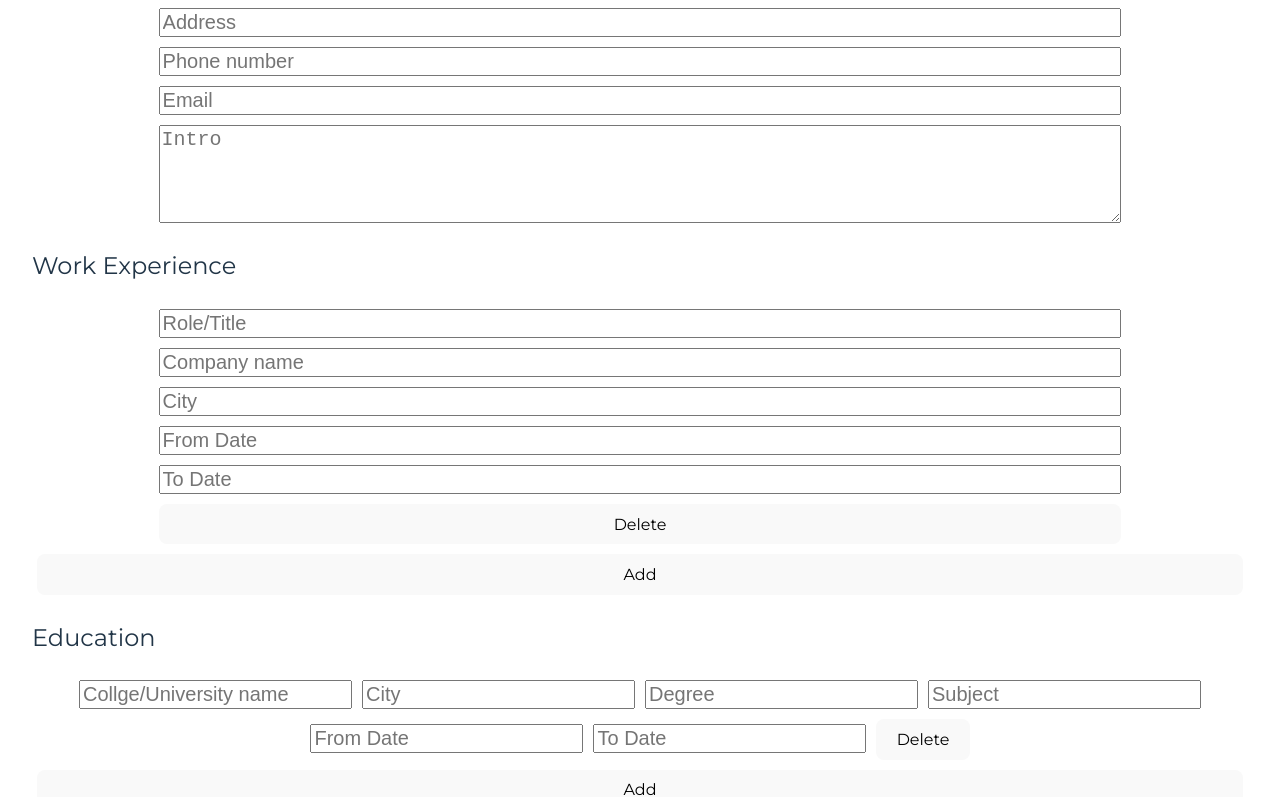
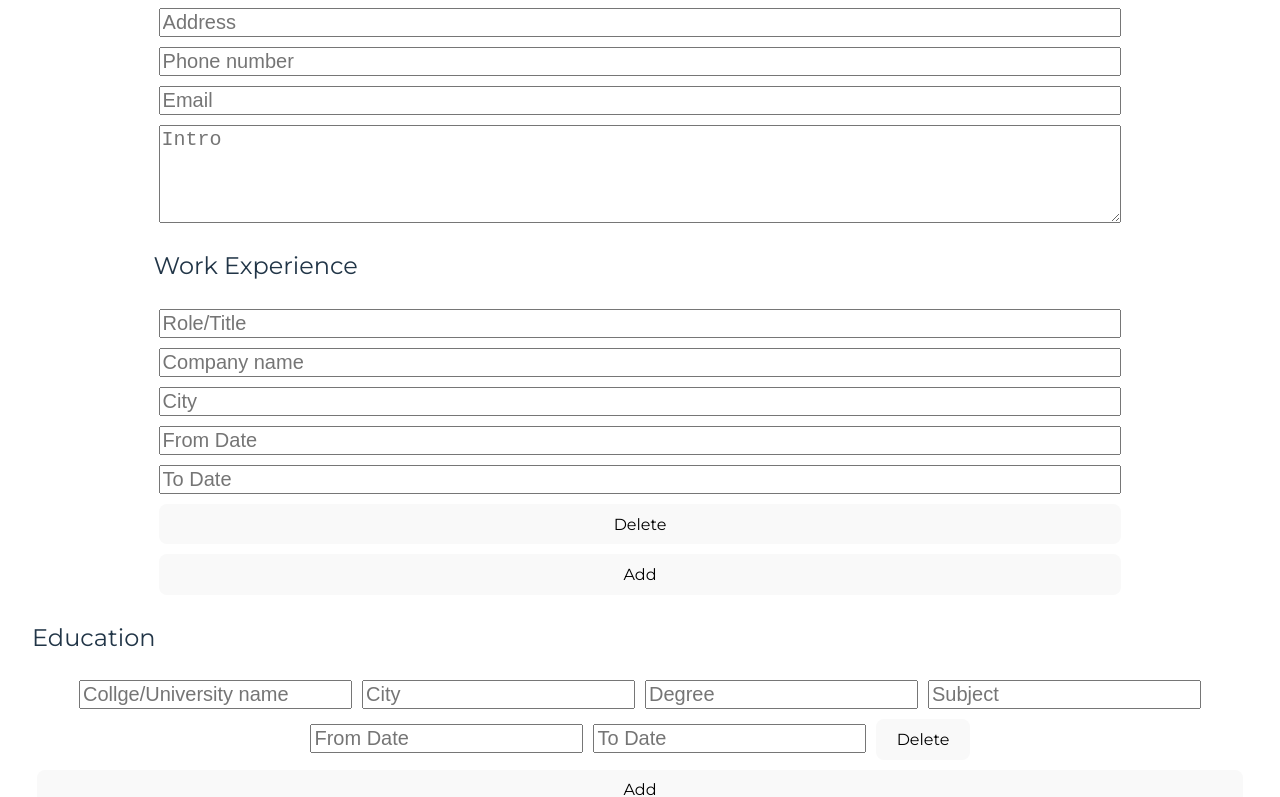
Before and after one commit to manny53365/cv-application, a React app: page / in a window 1280 px wide. Shown: the part 427-1224 px from the top of the page. Built offline with nearby package versions, Linux system fonts and the light colour scheme; the HTML template or start-up script is replaced by a standard one.

Commit message:
adjusted work experience component side and removed unnecessary styling from the Job component

```diff
--- a/src/styles/Job.css
+++ b/src/styles/Job.css
@@ -1,6 +1,4 @@
 .job {
     display: inherit;
     flex-direction: inherit;
-    width: 80%;
-    margin: 0 10%;
 }
--- a/src/styles/WorkExperience.css
+++ b/src/styles/WorkExperience.css
@@ -1,6 +1,8 @@
 .work-info {
     display: flex;
     flex-direction: column;
+    width: 80%;
+    margin: 0 10%;
 }
 
 .work-info h2 {
```
